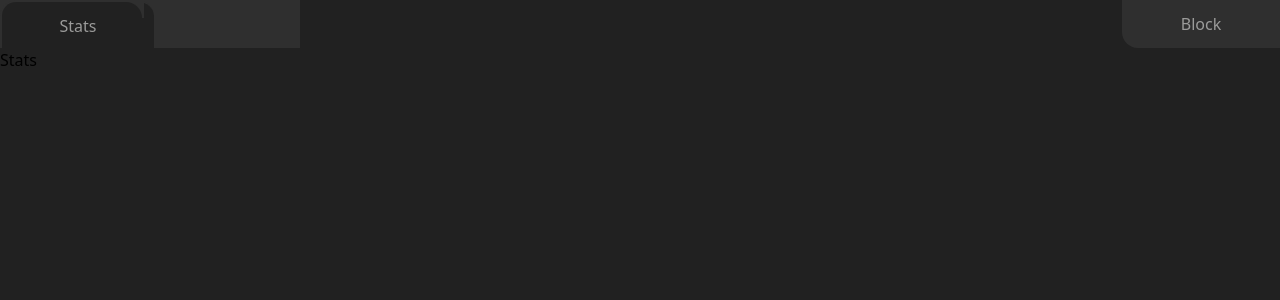
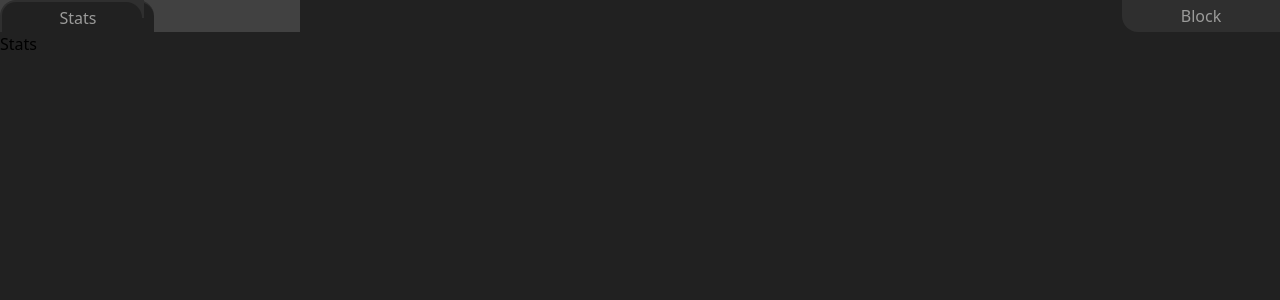
Before and after one commit to Devilcoder2/React-BlockSite-Extension, a React (Vite) app: page / in a window 1280 px wide. Shown: the top 300 px of the page. Built offline with nearby package versions, Linux system fonts and the light colour scheme.

Commit message:
Changes in the UI

```diff
--- a/src/App.jsx
+++ b/src/App.jsx
@@ -11,13 +11,13 @@ const App = () => {
 
   return (
     <div className="">
-      <div className="bg-[rgba(47,47,47,255)] flex text-base h-12 text-[#9b9b9a]">
+      <div className="bg-[rgba(47,47,47,255)] flex text-base h-8 text-[#9b9b9a] hover:z-100 hover:bg-[rgba(65,65,65,255)]">
         <div
           onClick={() => clickHandler(1)}
-          className={` absolute pt-3  left-0 h-12  w-[154px] text-center ${
+          className={` absolute pt-1  left-0 h-8  w-[154px] text-center ${
             active === 1
               ? "bg-[rgba(33,33,33,255)] rounded-t-2xl border-l-2 border-t-2 border-[rgba(47,47,47,255)]"
-              : "bg-[rgba(47,47,47,255)] z-10 rounded-br-2xl hover:cursor-pointer"
+              : "bg-[rgba(47,47,47,255)] z-10 rounded-br-2xl hover:cursor-pointer hover:z-30 hover:bg-[rgba(65,65,65,255)]"
           }`}
         >
           Stats
@@ -37,10 +37,10 @@ const App = () => {
 
         <div
           onClick={() => clickHandler(2)}
-          className={` pt-3 absolute h-12 px-5 right-0 w-[158px] text-center ${
+          className={` pt-1 absolute h-8 px-5 right-0 w-[158px] text-center ${
             active === 2
               ? "bg-[rgba(33,33,33,255)] rounded-t-2xl border-t-2 border-r-2 border-[rgba(47,47,47,255)]"
-              : "bg-[rgba(47,47,47,255)] z-10 rounded-bl-2xl hover:cursor-pointer"
+              : "bg-[rgba(47,47,47,255)] z-10 rounded-bl-2xl hover:cursor-pointer hover:z-30 hover:bg-[rgba(65,65,65,255)]"
           }`}
         >
           Block
```
